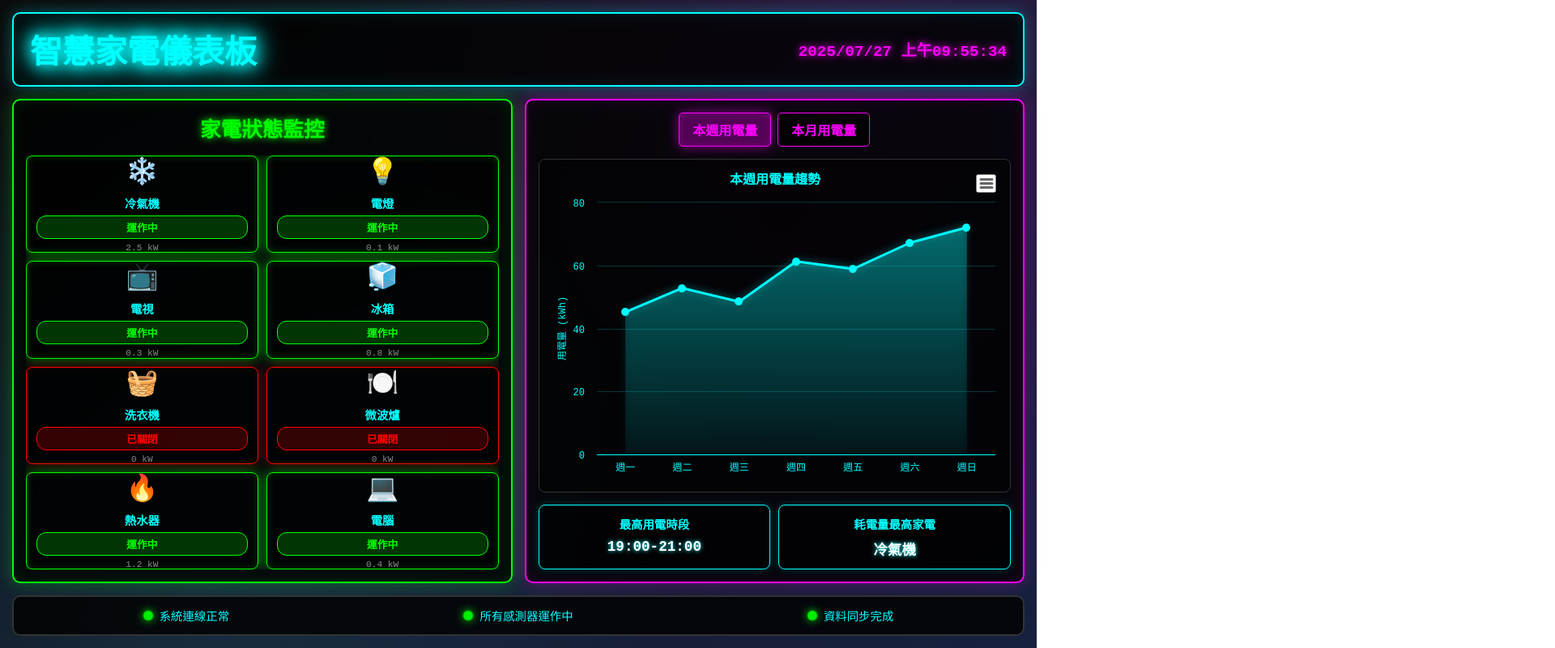
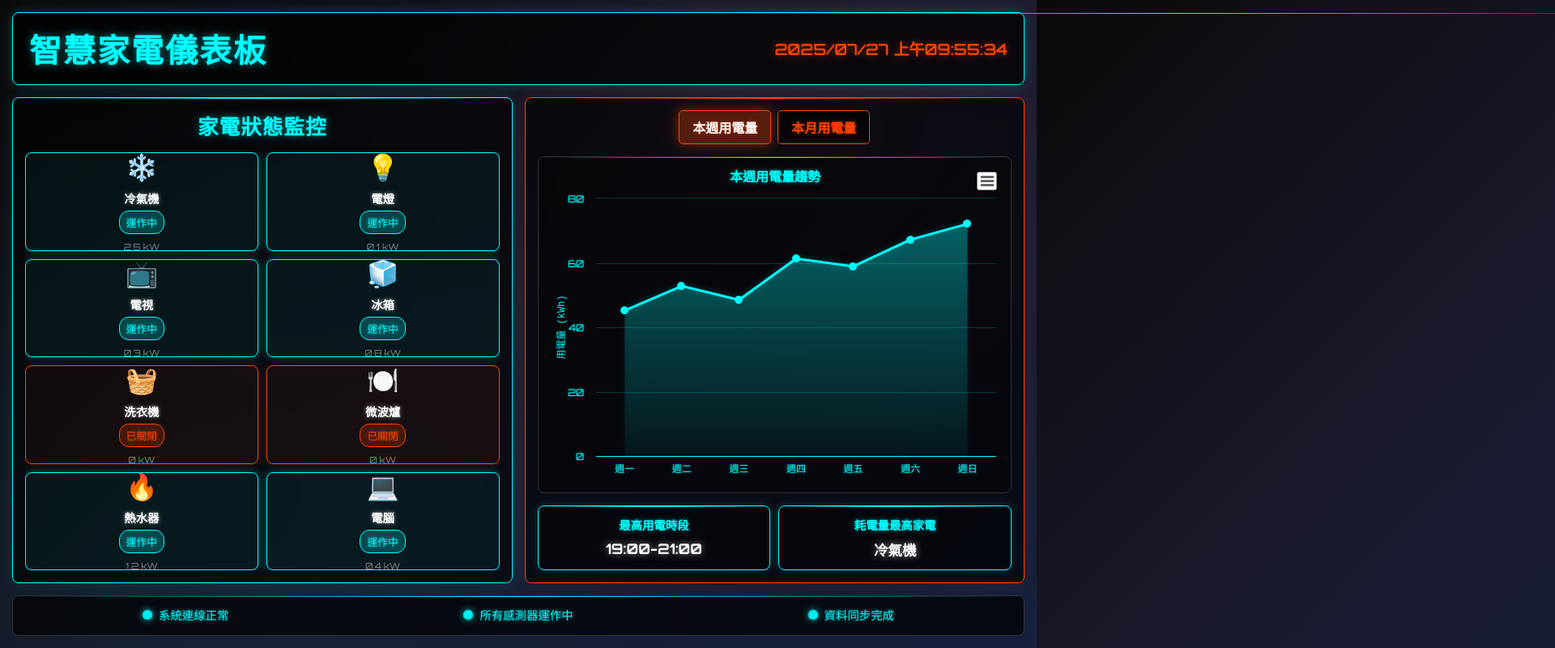
Before and after one commit to snakeiscoding/vibo_coding_0727, a plain HTML site: page index.html in a window 1280 px wide. Shown: the top 800 px of the page at 81% size, 1920 px wide, since content can reach past the window. Drawn offline with nearby package versions, Linux system fonts and the light colour scheme.

Commit message:
參考cyber_punk.jfif的視覺風格，優化了整體UI設計： - 強化霓虹色彩（青色、洋紅、紫色、亮綠）與發光邊框，讓家電卡片、按鈕、標題更具賽博龐克氛圍 - 增加動態漸層背景與光暈特效，提升未來感 - 按鈕與互動元件加入懸停/點擊動畫，操作更有科技感 - 統一字體為等寬未來感字型，提升一致性 - 優化家電狀態指示燈，發光更明顯 - 參考圖中線條、色塊、光影細節，讓整體更貼近賽博龐克美學

```diff
--- a/index.html
+++ b/index.html
@@ -4,6 +4,9 @@
     <meta charset="UTF-8">
     <meta name="viewport" content="width=device-width, initial-scale=1.0, maximum-scale=1.0, user-scalable=no">
     <title>智慧家電儀表板 - 賽博龐克風格</title>
+    <link rel="preconnect" href="https://fonts.googleapis.com">
+    <link rel="preconnect" href="https://fonts.gstatic.com" crossorigin>
+    <link href="https://fonts.googleapis.com/css2?family=Orbitron:wght@400;600;700;900&display=swap" rel="stylesheet">
     <link rel="stylesheet" href="styles.css">
     <script src="https://code.highcharts.com/highcharts.js"></script>
     <script src="https://code.highcharts.com/modules/exporting.js"></script>
--- a/styles.css
+++ b/styles.css
@@ -1,6 +1,5 @@
 /* 賽博龐克風格智慧家電儀表板 CSS */
 
-/* 基礎設定 */
 * {
     margin: 0;
     padding: 0;
@@ -8,15 +7,15 @@
 }
 
 body {
-    font-family: 'Courier New', monospace;
+    font-family: 'Orbitron', 'Courier New', monospace;
     background: linear-gradient(135deg, #0a0a0a 0%, #1a1a2e 50%, #16213e 100%);
     color: #00ffff;
+    height: 100vh;
     overflow: hidden;
-    height: 100vh;
     position: relative;
 }
 
-/* 背景動畫效果 */
+/* 背景動態效果 */
 body::before {
     content: '';
     position: fixed;
@@ -25,9 +24,8 @@ body::before {
     width: 100%;
     height: 100%;
     background:
-        radial-gradient(circle at 20% 80%, rgba(0, 255, 255, 0.1) 0%, transparent 50%),
-        radial-gradient(circle at 80% 20%, rgba(255, 0, 255, 0.1) 0%, transparent 50%),
-        radial-gradient(circle at 40% 40%, rgba(0, 255, 0, 0.05) 0%, transparent 50%);
+        radial-gradient(circle at 20% 80%, rgba(0, 255, 255, 0.05) 0%, transparent 50%),
+        radial-gradient(circle at 80% 20%, rgba(255, 69, 0, 0.05) 0%, transparent 50%);
     pointer-events: none;
     z-index: -1;
 }
@@ -49,31 +47,40 @@ body::before {
     justify-content: space-between;
     align-items: center;
     padding: 15px 20px;
-    background: rgba(0, 0, 0, 0.8);
-    border: 2px solid #00ffff;
-    border-radius: 10px;
-    box-shadow:
-        0 0 20px rgba(0, 255, 255, 0.3),
-        inset 0 0 20px rgba(0, 255, 255, 0.1);
+    background: rgba(0, 0, 0, 0.7);
+    border: 1px solid #00ffff;
+    border-radius: 8px;
+    box-shadow: 0 0 15px rgba(0, 255, 255, 0.2);
     backdrop-filter: blur(10px);
     min-height: 60px;
+    position: relative;
+}
+
+.header::before {
+    content: '';
+    position: absolute;
+    top: 0;
+    left: 0;
+    right: 0;
+    height: 1px;
+    background: linear-gradient(90deg, transparent, #00ffff, transparent);
+    animation: scan 3s linear infinite;
 }
 
 .title {
     font-size: clamp(1.5rem, 4vw, 2.5rem);
-    font-weight: bold;
-    text-shadow:
-        0 0 10px #00ffff,
-        0 0 20px #00ffff,
-        0 0 30px #00ffff;
-    animation: glow 2s ease-in-out infinite alternate;
+    font-weight: 700;
+    color: #00ffff;
+    text-shadow: 0 0 10px rgba(0, 255, 255, 0.5);
+    letter-spacing: 2px;
 }
 
 .time-display {
     font-size: clamp(0.8rem, 2vw, 1.2rem);
-    color: #ff00ff;
-    text-shadow: 0 0 10px #ff00ff;
-    font-weight: bold;
+    color: #ff4500;
+    font-weight: 600;
+    text-shadow: 0 0 8px rgba(255, 69, 0, 0.5);
+    font-family: 'Orbitron', monospace;
 }
 
 /* 主要內容區域 */
@@ -88,24 +95,35 @@ body::before {
 /* 左側面板 - 家電狀態 */
 .appliance-panel {
     flex: 1;
-    background: rgba(0, 0, 0, 0.8);
-    border: 2px solid #00ff00;
-    border-radius: 10px;
+    background: rgba(0, 0, 0, 0.6);
+    border: 1px solid #00ffff;
+    border-radius: 8px;
     padding: 15px;
-    box-shadow:
-        0 0 20px rgba(0, 255, 0, 0.3),
-        inset 0 0 20px rgba(0, 255, 0, 0.1);
+    box-shadow: 0 0 20px rgba(0, 255, 255, 0.1);
     backdrop-filter: blur(10px);
     display: flex;
     flex-direction: column;
+    position: relative;
+}
+
+.appliance-panel::before {
+    content: '';
+    position: absolute;
+    top: 0;
+    left: 0;
+    right: 0;
+    height: 1px;
+    background: linear-gradient(90deg, transparent, #00ffff, transparent);
 }
 
 .panel-title {
     font-size: clamp(1.2rem, 3vw, 1.6rem);
     margin-bottom: 15px;
     text-align: center;
-    color: #00ff00;
-    text-shadow: 0 0 10px #00ff00;
+    color: #00ffff;
+    font-weight: 600;
+    text-shadow: 0 0 8px rgba(0, 255, 255, 0.5);
+    letter-spacing: 1px;
 }
 
 .appliance-grid {
@@ -117,38 +135,51 @@ body::before {
 }
 
 .appliance-card {
-    background: rgba(0, 0, 0, 0.6);
+    background: rgba(0, 0, 0, 0.4);
     border: 1px solid #333;
     border-radius: 8px;
     padding: 12px;
     text-align: center;
     transition: all 0.3s ease;
     cursor: pointer;
-    position: relative;
-    overflow: hidden;
     min-height: 120px;
     display: flex;
     flex-direction: column;
     justify-content: center;
+    position: relative;
+    overflow: hidden;
+}
+
+.appliance-card::before {
+    content: '';
+    position: absolute;
+    top: 0;
+    left: -100%;
+    width: 100%;
+    height: 100%;
+    background: linear-gradient(90deg, transparent, rgba(0, 255, 255, 0.1), transparent);
+    transition: left 0.5s;
+}
+
+.appliance-card:hover::before {
+    left: 100%;
 }
 
 .appliance-card:hover {
-    transform: translateY(-5px);
-    box-shadow: 0 10px 20px rgba(0, 255, 255, 0.3);
+    transform: translateY(-2px);
+    box-shadow: 0 5px 15px rgba(0, 255, 255, 0.2);
 }
 
 .appliance-card.on {
-    border-color: #00ff00;
-    box-shadow:
-        0 0 15px rgba(0, 255, 0, 0.5),
-        inset 0 0 10px rgba(0, 255, 0, 0.2);
+    border-color: #00ffff;
+    box-shadow: 0 0 10px rgba(0, 255, 255, 0.3);
+    background: rgba(0, 255, 255, 0.05);
 }
 
 .appliance-card.off {
-    border-color: #ff0000;
-    box-shadow:
-        0 0 15px rgba(255, 0, 0, 0.3),
-        inset 0 0 10px rgba(255, 0, 0, 0.1);
+    border-color: #ff4500;
+    box-shadow: 0 0 10px rgba(255, 69, 0, 0.2);
+    background: rgba(255, 69, 0, 0.05);
 }
 
 .appliance-icon {
@@ -159,48 +190,65 @@ body::before {
 
 .appliance-name {
     font-size: clamp(0.8rem, 2vw, 0.9rem);
-    font-weight: bold;
+    font-weight: 600;
     margin-bottom: 5px;
+    color: #fff;
+    text-shadow: 0 0 5px rgba(255, 255, 255, 0.5);
 }
 
 .appliance-status {
     font-size: clamp(0.7rem, 1.5vw, 0.8rem);
     padding: 4px 8px;
     border-radius: 12px;
-    font-weight: bold;
+    font-weight: 500;
+    display: inline-block;
+    margin: 0 auto 4px auto;
+    font-family: 'Orbitron', monospace;
 }
 
 .appliance-status.on {
-    background: rgba(0, 255, 0, 0.2);
-    color: #00ff00;
-    border: 1px solid #00ff00;
+    background: rgba(0, 255, 255, 0.2);
+    color: #00ffff;
+    border: 1px solid #00ffff;
+    text-shadow: 0 0 5px rgba(0, 255, 255, 0.5);
 }
 
 .appliance-status.off {
-    background: rgba(255, 0, 0, 0.2);
-    color: #ff0000;
-    border: 1px solid #ff0000;
+    background: rgba(255, 69, 0, 0.2);
+    color: #ff4500;
+    border: 1px solid #ff4500;
+    text-shadow: 0 0 5px rgba(255, 69, 0, 0.5);
 }
 
 .power-consumption {
     font-size: clamp(0.6rem, 1.5vw, 0.7rem);
     color: #888;
     margin-top: 5px;
+    font-family: 'Orbitron', monospace;
 }
 
 /* 右側面板 - 用電統計 */
 .stats-panel {
     flex: 1;
-    background: rgba(0, 0, 0, 0.8);
-    border: 2px solid #ff00ff;
-    border-radius: 10px;
+    background: rgba(0, 0, 0, 0.6);
+    border: 1px solid #ff4500;
+    border-radius: 8px;
     padding: 15px;
-    box-shadow:
-        0 0 20px rgba(255, 0, 255, 0.3),
-        inset 0 0 20px rgba(255, 0, 255, 0.1);
+    box-shadow: 0 0 20px rgba(255, 69, 0, 0.1);
     backdrop-filter: blur(10px);
     display: flex;
     flex-direction: column;
+    position: relative;
+}
+
+.stats-panel::before {
+    content: '';
+    position: absolute;
+    top: 0;
+    left: 0;
+    right: 0;
+    height: 1px;
+    background: linear-gradient(90deg, transparent, #ff4500, transparent);
 }
 
 .usage-toggle {
@@ -213,26 +261,26 @@ body::before {
 .toggle-btn {
     padding: 8px 16px;
     background: rgba(0, 0, 0, 0.6);
-    border: 1px solid #ff00ff;
-    color: #ff00ff;
+    border: 1px solid #ff4500;
+    color: #ff4500;
     border-radius: 5px;
     cursor: pointer;
     transition: all 0.3s ease;
-    font-family: 'Courier New', monospace;
-    font-weight: bold;
+    font-family: 'Orbitron', monospace;
+    font-weight: 600;
     font-size: clamp(0.8rem, 2vw, 1rem);
+    text-shadow: 0 0 5px rgba(255, 69, 0, 0.5);
 }
 
 .toggle-btn:hover {
-    background: rgba(255, 0, 255, 0.2);
-    box-shadow: 0 0 10px rgba(255, 0, 255, 0.5);
+    background: rgba(255, 69, 0, 0.2);
+    box-shadow: 0 0 10px rgba(255, 69, 0, 0.3);
 }
 
 .toggle-btn.active {
-    background: rgba(255, 0, 255, 0.3);
-    box-shadow:
-        0 0 15px rgba(255, 0, 255, 0.5),
-        inset 0 0 10px rgba(255, 0, 255, 0.2);
+    background: rgba(255, 69, 0, 0.3);
+    box-shadow: 0 0 15px rgba(255, 69, 0, 0.5);
+    color: #fff;
 }
 
 .chart-container {
@@ -243,6 +291,17 @@ body::before {
     padding: 8px;
     border: 1px solid #333;
     min-height: 250px;
+    position: relative;
+}
+
+.chart-container::before {
+    content: '';
+    position: absolute;
+    top: 0;
+    left: 0;
+    right: 0;
+    height: 1px;
+    background: linear-gradient(90deg, transparent, #00ffff, transparent);
 }
 
 .chart {
@@ -258,35 +317,61 @@ body::before {
 
 .stat-card {
     flex: 1;
-    background: rgba(0, 0, 0, 0.6);
+    background: rgba(0, 0, 0, 0.4);
     border: 1px solid #00ffff;
     border-radius: 8px;
     padding: 12px;
     text-align: center;
     box-shadow: 0 0 10px rgba(0, 255, 255, 0.2);
+    position: relative;
+    overflow: hidden;
+}
+
+.stat-card::before {
+    content: '';
+    position: absolute;
+    top: 0;
+    left: 0;
+    right: 0;
+    height: 1px;
+    background: linear-gradient(90deg, transparent, #00ffff, transparent);
 }
 
 .stat-card h3 {
     font-size: clamp(0.8rem, 2vw, 0.9rem);
     margin-bottom: 8px;
     color: #00ffff;
+    font-weight: 600;
+    text-shadow: 0 0 5px rgba(0, 255, 255, 0.5);
 }
 
 .stat-value {
     font-size: clamp(0.9rem, 2.5vw, 1.1rem);
-    font-weight: bold;
-    color: #ffffff;
-    text-shadow: 0 0 5px #00ffff;
+    font-weight: 700;
+    color: #fff;
+    text-shadow: 0 0 8px rgba(255, 255, 255, 0.5);
+    font-family: 'Orbitron', monospace;
 }
 
 /* 底部狀態列 */
 .footer {
-    background: rgba(0, 0, 0, 0.8);
-    border: 2px solid #333;
-    border-radius: 10px;
+    background: rgba(0, 0, 0, 0.7);
+    border: 1px solid #333;
+    border-radius: 8px;
     padding: 12px 20px;
     backdrop-filter: blur(10px);
     min-height: 50px;
+    position: relative;
+}
+
+.footer::before {
+    content: '';
+    position: absolute;
+    top: 0;
+    left: 0;
+    right: 0;
+    height: 1px;
+    background: linear-gradient(90deg, transparent, #00ffff, transparent);
 }
 
 .status-indicators {
@@ -302,49 +387,29 @@ body::before {
     align-items: center;
     gap: 8px;
     font-size: clamp(0.8rem, 2vw, 0.9rem);
+    color: #00ffff;
+    text-shadow: 0 0 5px rgba(0, 255, 255, 0.5);
 }
 
 .status-dot {
     width: 12px;
     height: 12px;
     border-radius: 50%;
+    background: #00ffff;
+    box-shadow: 0 0 8px rgba(0, 255, 255, 0.8);
     animation: pulse 2s infinite;
 }
 
-.status-dot.online {
-    background: #00ff00;
-    box-shadow: 0 0 10px #00ff00;
-}
-
 /* 動畫效果 */
-@keyframes glow {
-    from {
-        text-shadow:
-            0 0 10px #00ffff,
-            0 0 20px #00ffff,
-            0 0 30px #00ffff;
-    }
-    to {
-        text-shadow:
-            0 0 20px #00ffff,
-            0 0 30px #00ffff,
-            0 0 40px #00ffff;
-    }
+@keyframes scan {
+    0% { transform: translateX(-100%); }
+    100% { transform: translateX(100%); }
 }
 
 @keyframes pulse {
-    0% {
-        opacity: 1;
-        transform: scale(1);
-    }
-    50% {
-        opacity: 0.7;
-        transform: scale(1.1);
-    }
-    100% {
-        opacity: 1;
-        transform: scale(1);
-    }
+    0% { opacity: 1; transform: scale(1); }
+    50% { opacity: 0.7; transform: scale(1.1); }
+    100% { opacity: 1; transform: scale(1); }
 }
 
 /* 響應式設計 */
@@ -353,15 +418,12 @@ body::before {
         flex-direction: column;
         height: auto;
     }
-
     .appliance-grid {
         grid-template-columns: 1fr;
     }
-
     .stats-info {
         flex-direction: column;
     }
-
     .status-indicators {
         flex-direction: column;
         align-items: center;
@@ -373,20 +435,16 @@ body::before {
         padding: 10px;
         gap: 10px;
     }
-
     .header {
         padding: 10px 15px;
         min-height: 50px;
     }
-
     .main-content {
         height: calc(100vh - 150px);
     }
-
     .chart-container {
         min-height: 200px;
     }
-
     .chart {
         min-height: 200px;
     }
@@ -396,21 +454,19 @@ body::before {
 .highcharts-background {
     fill: transparent !important;
 }
-
 .highcharts-title {
     fill: #00ffff !important;
-    font-family: 'Courier New', monospace !important;
+    font-family: 'Orbitron', monospace !important;
+    text-shadow: 0 0 5px rgba(0, 255, 255, 0.5) !important;
 }
-
 .highcharts-axis-labels text {
     fill: #00ffff !important;
-    font-family: 'Courier New', monospace !important;
+    font-family: 'Orbitron', monospace !important;
+    text-shadow: 0 0 3px rgba(0, 255, 255, 0.5) !important;
 }
-
 .highcharts-grid-line {
     stroke: rgba(0, 255, 255, 0.2) !important;
 }
-
 .highcharts-series {
-    filter: drop-shadow(0 0 5px rgba(0, 255, 255, 0.5)) !important;
+    filter: drop-shadow(0 0 3px rgba(0, 255, 255, 0.3)) !important;
 }
```
Also changed, not shown: cyber_punk.jfif (added).
